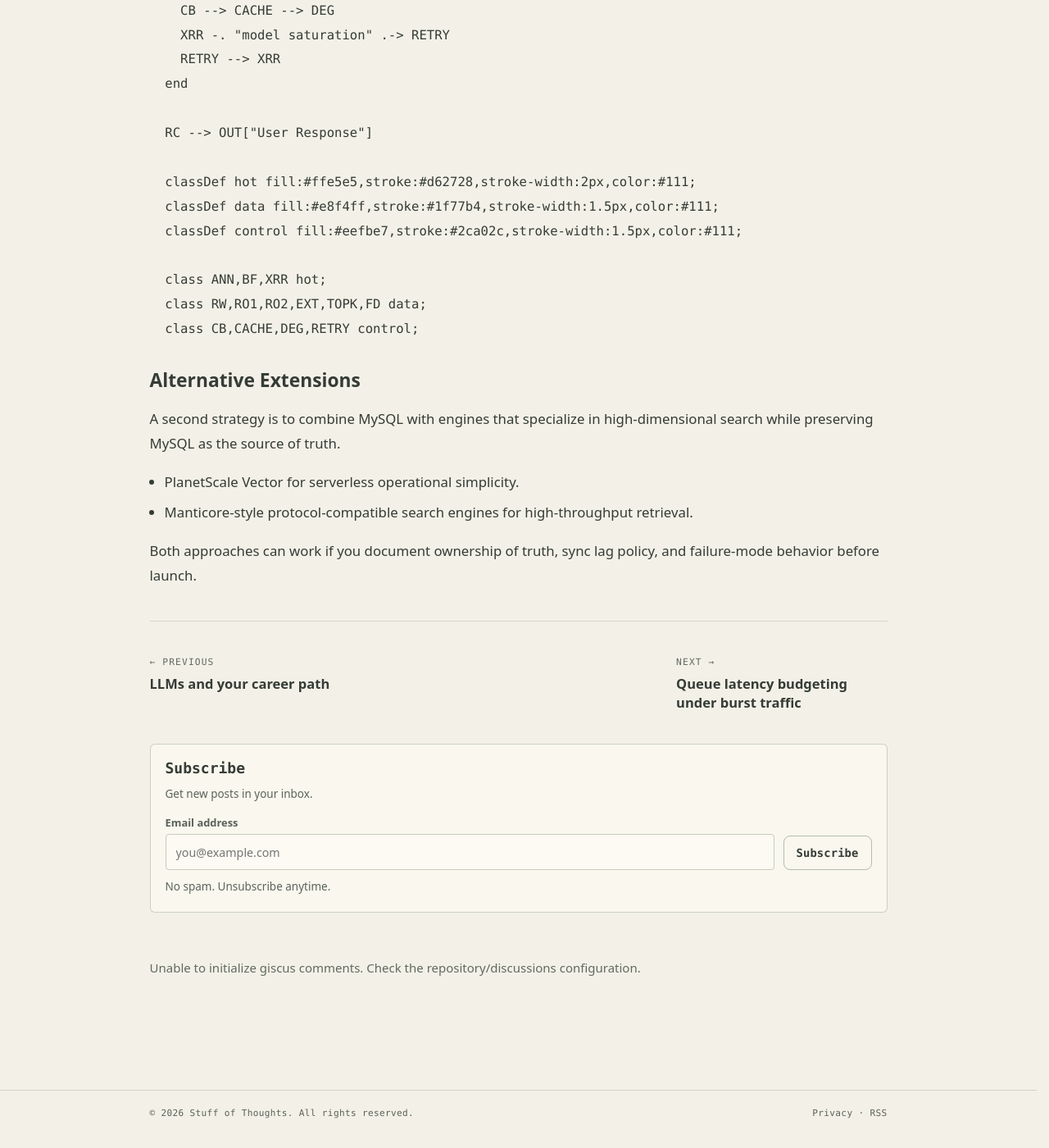
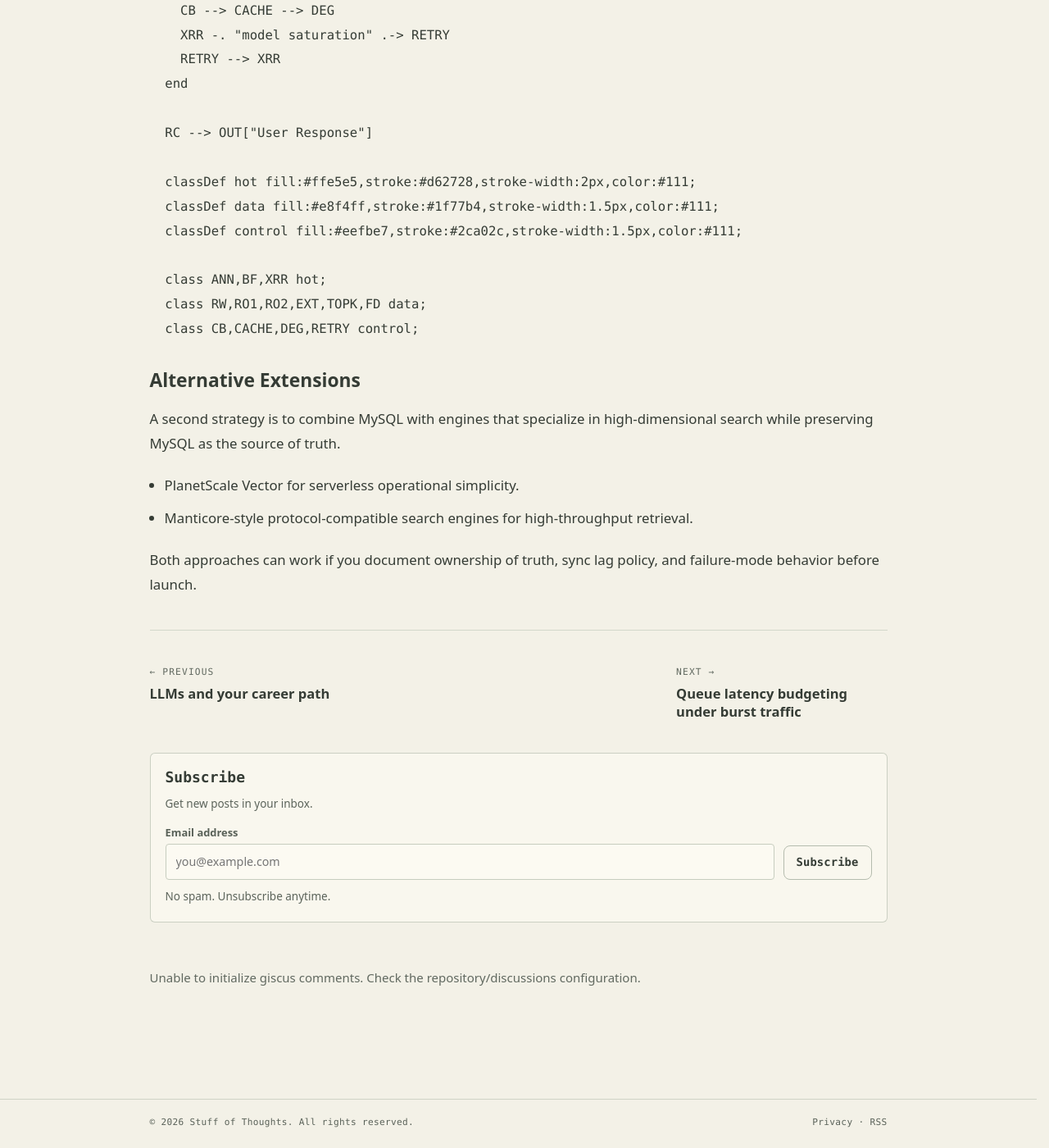
Before and after one commit to yjaychoi/stuffs-blog, a Jekyll site: the page built from _posts/2026-02-08-mysql-vector-search.md, in a window 1280 px wide and 1400 px high, scrolled down 3922 px. Shown: the whole window at 82% size. Built offline with Jekyll 4.4.1, drawn with Linux system fonts in a browser that asks for light colours; a script that is not in the unit is left out; comment, search, counter and statistics services are not loaded.

Commit message:
fix: markdown header & list render spacing

```diff
--- a/assets/css/main.css
+++ b/assets/css/main.css
@@ -732,13 +732,20 @@ html[data-theme="dark"] .theme-toggle .theme-toggle__icon--sun {
 .post-content p + p,
 .post-content h2 + p,
 .post-content h3 + p,
-.post-content ul + p,
-.post-content p + ul,
 .post-content pre + p,
 .post-content p + pre,
 .post-content figure + p,
 .post-content p + figure {
   margin-top: 1.15rem;
+}
+
+.post-content :is(p, blockquote, pre, figure, h2, h3, h4) + :is(ul, ol),
+.post-content :is(ul, ol) + :is(p, blockquote, pre, figure) {
+  margin-top: 1.45rem;
+}
+
+.post-content :is(ul, ol) + :is(ul, ol) {
+  margin-top: 1rem;
 }
 
 .post-content :is(p, ul, ol, blockquote, pre, figure) + :is(h2, h3, h4) {
@@ -771,7 +778,7 @@ html[data-theme="dark"] .theme-toggle .theme-toggle__icon--sun {
 }
 
 .post-content li + li {
-  margin-top: 0.45rem;
+  margin-top: 0.62rem;
 }
 
 .post-content blockquote {
```
